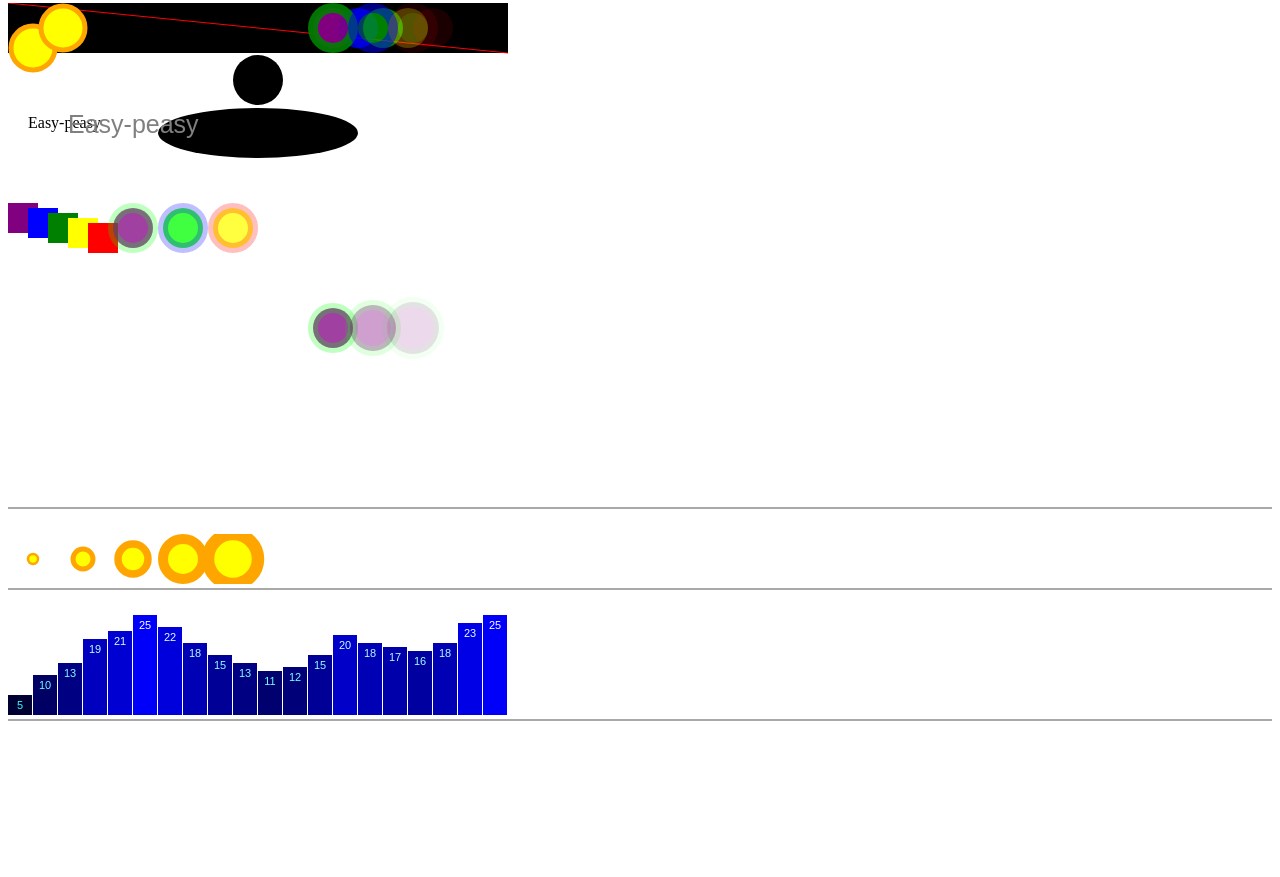
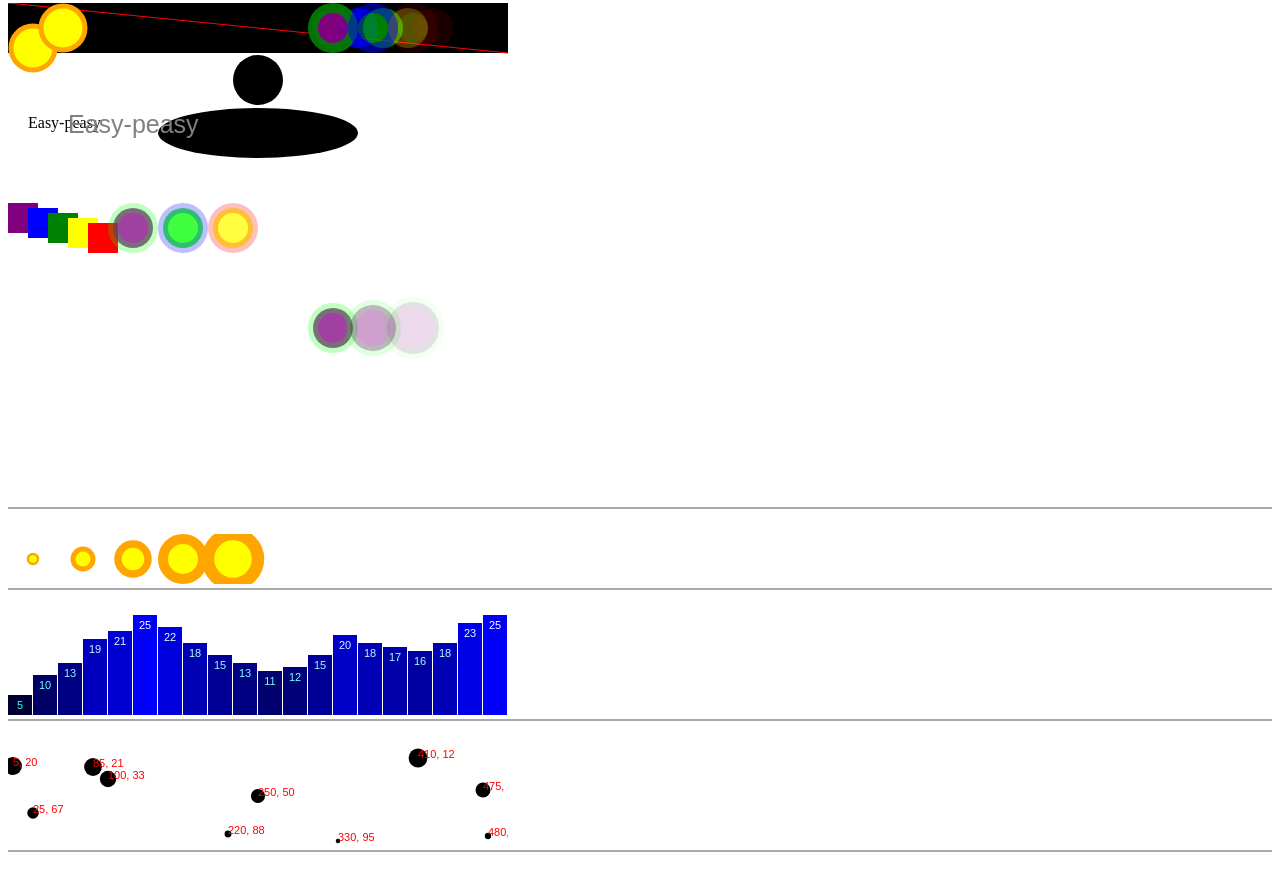
Before and after one commit to vvscode/js--d3-tutorials, a website: page index.html in a window 1280 px wide. Shown: the part 830-1707 px from the top of the page. Before the commit the page ends 1576 px from the top, so only its background shows below. Drawn offline with nearby package versions, Linux system fonts and the light colour scheme.

Commit message:
Scatter plot

```diff
--- a/index.html
+++ b/index.html
@@ -49,6 +49,7 @@
 </div>
 <div class="drawing_svgs step"></div>
 <div class="making_bar_chart step"></div>
+<div class="making_scatterplot step"></div>
 
 <script src="node_modules/d3/d3.js"></script>
 <script src="js/adding_elements.js"></script>
@@ -58,6 +59,7 @@
 <script src="js/power_of_data.js"></script>
 <script src="js/drawing_svgs.js"></script>
 <script src="js/making_bar_chart.js"></script>
+<script src="js/making_scatterplot.js"></script>
 <script>document.body.scrollTop = 99999;</script>
 </body>
 </html>
--- /dev/null
+++ b/js/making_scatterplot.js
@@ -0,0 +1,30 @@
+var dataset = [
+  [5, 20], [480, 90], [250, 50], [100, 33], [330, 95],
+  [410, 12], [475, 44], [25, 67], [85, 21], [220, 88]
+];
+var chartWidth = 500;
+var chartHeight = 100;
+
+var svg = d3.select(".making_scatterplot")
+  .append("svg")
+  .attr("width", chartWidth)
+  .attr("height", chartHeight);
+
+svg.selectAll("circle")
+  .data(dataset)
+  .enter()
+  .append("circle")
+  .attr("cx", (d) => d[0])
+  .attr("cy", (d) => d[1])
+  .attr("r", (d) =>  Math.sqrt(chartHeight - d[1]));
+
+svg.selectAll("text")
+  .data(dataset)
+  .enter()
+  .append("text")
+  .text((d) => `${d[0]}, ${d[1]}`)
+  .attr("x", (d) => d[0])
+  .attr("y", (d) => d[1])
+  .attr("font-family", "sans-serif")
+  .attr("font-size", "11px")
+  .attr("fill", "red");
```
